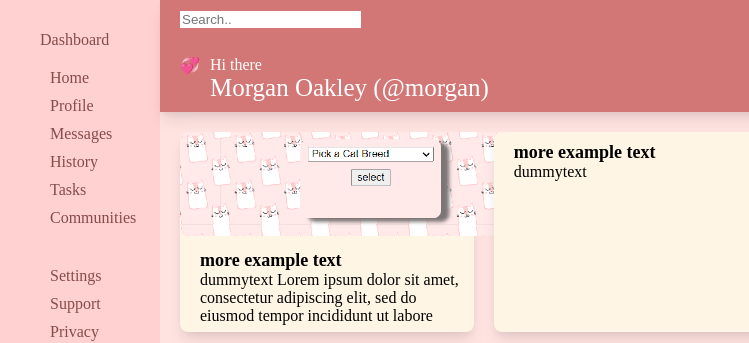
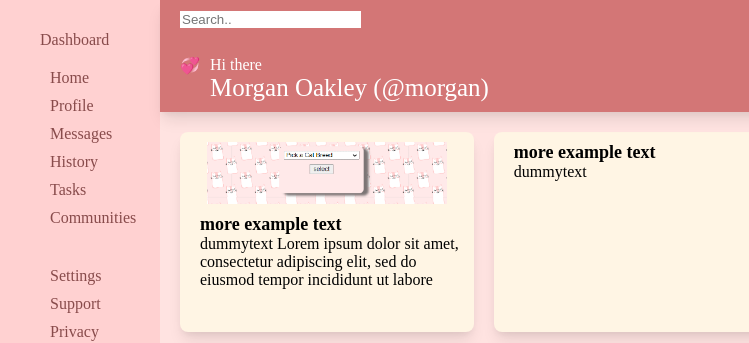
Before and after one commit to swatson9008/admindash, a plain HTML site: page index.html in a window 1280 px wide. Shown: the top 343 px of the page, 0-749 px from the left. Drawn offline with Linux system fonts and the light colour scheme.

Commit message:
fixed issues with the image css

```diff
--- a/index.html
+++ b/index.html
@@ -53,7 +53,8 @@
             <div id="yourProjects">
 
                 <div class="projectSheet">
-                        <img src="/projectpics/catfacts2.PNG" alt="">
+                    <div class="projectIMG"><img src="/projectpics/catfacts2.PNG" alt=""></div>
+
                     <div class="projectTitle">more example text</div>
                     <div class="textbody">dummytext
                         Lorem ipsum dolor sit amet, consectetur adipiscing elit, sed do eiusmod tempor incididunt ut labore
--- a/style.css
+++ b/style.css
@@ -150,11 +150,12 @@ ul {
 }
 
 
-
-.projectSheet img {
-    max-width: fit-content;
-
-    border-radius: 8px;
+.projectIMG img {
+    display: block;
+    max-width: 240px;
+    margin-left: auto;
+    margin-right: auto;
+    margin-top: 10px;
 }
 
 .projectTitle {
```
